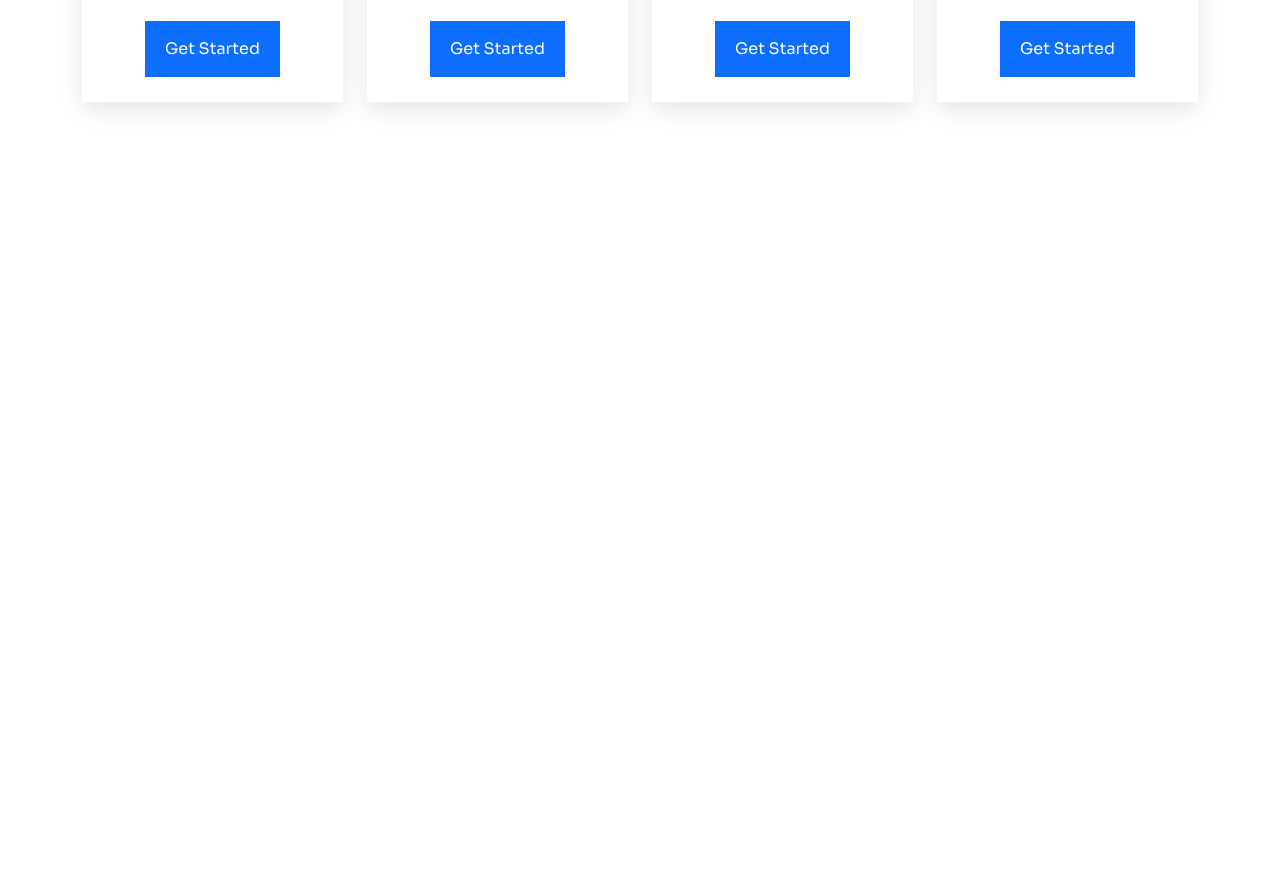
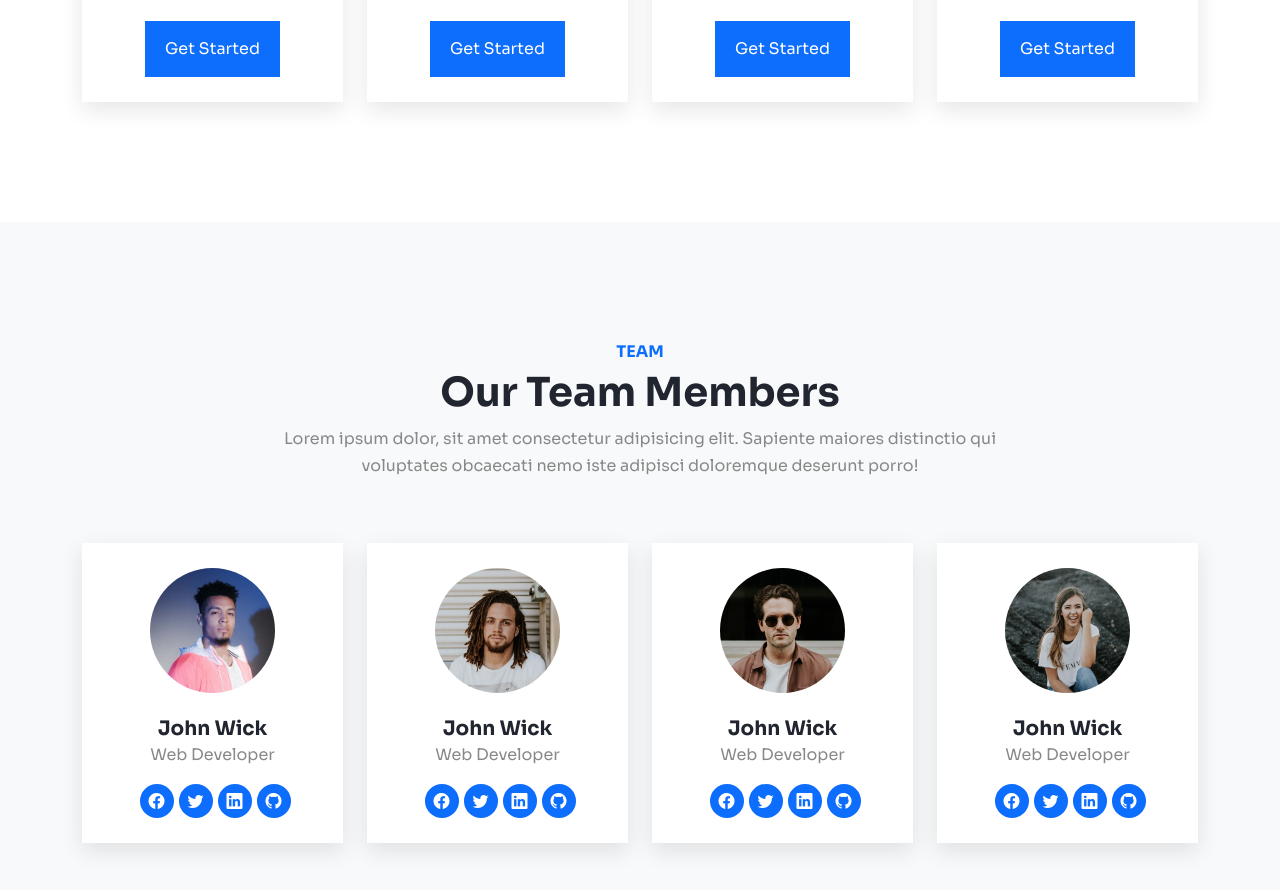
Before and after one commit to shuvo616/Transparent, a plain HTML site: page index.html in a window 1280 px wide. Shown: the part 4277-5167 px from the top of the page. Before the commit the page ends 4499 px from the top, so only its background shows below. Drawn offline with nearby package versions, Linux system fonts and the light colour scheme.

Commit message:
team section done

```diff
--- a/index.html
+++ b/index.html
@@ -393,6 +393,78 @@
             </div>
         </div>
     </section>
+    <!-- Team -->
+    <section id="team" class="bg-light">
+        <div class="container">
+            <!-- section head -->
+            <div class="row mb-5">
+                <div class="col-md-8 mx-auto text-center">
+                    <h6 class="text-primary">TEAM</h6>
+                    <h1>Our Team Members</h1>
+                    <p>Lorem ipsum dolor, sit amet consectetur adipisicing elit. Sapiente maiores distinctio qui
+                        voluptates obcaecati nemo iste adipisci doloremque deserunt porro!</p>
+                </div>
+            </div>
+            <!-- section content -->
+            <div class="row text-center">
+                <!-- one -->
+                <div class="col-lg-3 col-sm-6">
+                    <div class="team card-effect">
+                        <img src="images/team1.jpg" alt="">
+                        <h5 class="mb-0 mt-4">John Wick</h5>
+                        <p>Web Developer</p>
+                        <div class="social-icons">
+                            <a href="#"><i class="bi bi-facebook"></i></a>
+                            <a href="#"><i class="bi bi-twitter"></i></a>
+                            <a href="#"><i class="bi bi-linkedin"></i></a>
+                            <a href="#"><i class="bi bi-github"></i></a>
+                        </div>
+                    </div>
+                </div>
+                <!-- two -->
+                <div class="col-lg-3 col-sm-6">
+                    <div class="team card-effect">
+                        <img src="images/team2.jpg" alt="">
+                        <h5 class="mb-0 mt-4">John Wick</h5>
+                        <p>Web Developer</p>
+                        <div class="social-icons">
+                            <a href="#"><i class="bi bi-facebook"></i></a>
+                            <a href="#"><i class="bi bi-twitter"></i></a>
+                            <a href="#"><i class="bi bi-linkedin"></i></a>
+                            <a href="#"><i class="bi bi-github"></i></a>
+                        </div>
+                    </div>
+                </div>
+                <!-- three -->
+                <div class="col-lg-3 col-sm-6">
+                    <div class="team card-effect">
+                        <img src="images/team3.jpg" alt="">
+                        <h5 class="mb-0 mt-4">John Wick</h5>
+                        <p>Web Developer</p>
+                        <div class="social-icons">
+                            <a href="#"><i class="bi bi-facebook"></i></a>
+                            <a href="#"><i class="bi bi-twitter"></i></a>
+                            <a href="#"><i class="bi bi-linkedin"></i></a>
+                            <a href="#"><i class="bi bi-github"></i></a>
+                        </div>
+                    </div>
+                </div>
+                <!-- four -->
+                <div class="col-lg-3 col-sm-6">
+                    <div class="team card-effect">
+                        <img src="images/team4.jpg" alt="">
+                        <h5 class="mb-0 mt-4">John Wick</h5>
+                        <p>Web Developer</p>
+                        <div class="social-icons">
+                            <a href="#"><i class="bi bi-facebook"></i></a>
+                            <a href="#"><i class="bi bi-twitter"></i></a>
+                            <a href="#"><i class="bi bi-linkedin"></i></a>
+                            <a href="#"><i class="bi bi-github"></i></a>
+                        </div>
+                    </div>
+                </div>
+            </div>
+    </section>
     <!-- Bootstrap 5.3 cdn -->
     <script src="https://cdn.jsdelivr.net/npm/bootstrap@5.3.0-alpha1/dist/js/bootstrap.bundle.min.js"
         integrity="sha384-w76AqPfDkMBDXo30jS1Sgez6pr3x5MlQ1ZAGC+nuZB+EYdgRZgiwxhTBTkF7CXvN"
--- a/style.css
+++ b/style.css
@@ -188,3 +188,36 @@ section {
 .pricing ul li {
     margin-top: 8px;
 }
+
+/* Team */
+.team img {
+    width: 125px;
+    height: 125px;
+    border-radius: 100px;
+}
+
+.social-icons {
+    display: flex;
+    justify-content: center;
+}
+
+.social-icons a {
+    width: 34px;
+    height: 34px;
+    background-color: var(--primary);
+    border-radius: 2px solid var(--primary);
+    color: var(--white);
+    display: flex;
+    justify-content: center;
+    align-items: center;
+    border-radius: 100px;
+    margin-left: 5px;
+    transition: all 0.4s ease;
+    border: 2px solid var(--primary);
+}
+
+.social-icons a:hover {
+    color: var(--primary);
+    background-color: transparent;
+    border-color: var(--primarys);
+}
```
